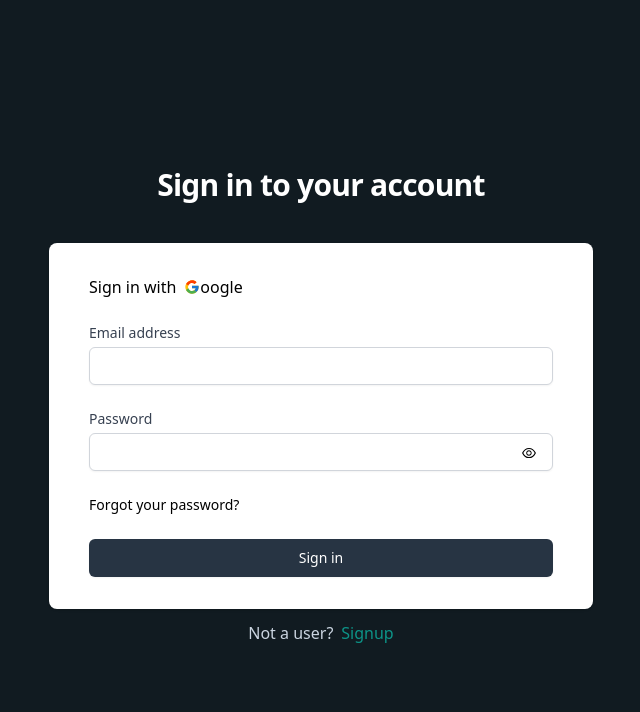
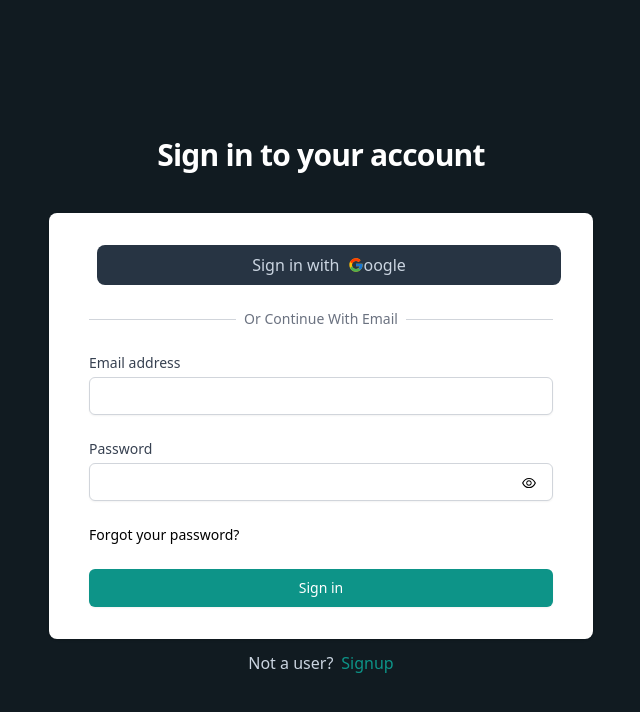
Before and after one commit to MavDavis/whatsappCloning-react, a React (Create React App) app: page /login in a window 1280 px wide. Shown: the top 712 px of the page, without its empty margins (319-959 px from the left). Built offline with nearby package versions, Linux system fonts and the light colour scheme; no server answers.

Commit message:
google signup & uploading users credentials

```diff
--- a/src/Components/Main.jsx
+++ b/src/Components/Main.jsx
@@ -2,11 +2,15 @@ import React, { useState } from "react";
 import MainNav from "./MainNav";
 import image from "../assets/bgImage";
 import { useStateContext } from "../Contexts/ContextProvider";
+import { Navigate } from "react-router-dom";
 
 import MessageFooter from "./MessageFooter";
 import ChatScroll from "./ChatScroll";
 const Main = () => {
-  const { openedChat, currentOpenedChat,  } = useStateContext();
+  const { openedChat, currentOpenedChat, loggedIn } = useStateContext();
+  if (!loggedIn) {
+      return <Navigate replace to="/login" />;
+    } else {
   return (
     <div className="relative w-full h-full">
       {!openedChat ? (
@@ -44,7 +48,7 @@ const Main = () => {
         </div>
       )}
     </div>
-  );
+  );}
 };
 
 export default Main;
--- a/src/Components/SidebarNav.jsx
+++ b/src/Components/SidebarNav.jsx
@@ -3,7 +3,9 @@ import Navbar from "./Navbar";
 import { FaUsers, FaEllipsisV } from "react-icons/fa";
 import { BsFillChatLeftTextFill } from "react-icons/bs";
 import { DonutLargeIcon } from "../IconsExport";
+import { useStateContext } from "../Contexts/ContextProvider";
 const SidebarNav = () => {
+  const {logout} = useStateContext()
   return (
     <div>
       <Navbar
@@ -23,7 +25,7 @@ const SidebarNav = () => {
               <FaUsers className="text-2xl" />
               <DonutLargeIcon className="mx-5" />
               <BsFillChatLeftTextFill className="mr-5" />
-              <FaEllipsisV />
+              <FaEllipsisV onClick={logout}/>
             </div>
           </div>
         }
--- a/src/Contexts/ContextProvider.js
+++ b/src/Contexts/ContextProvider.js
@@ -1,4 +1,5 @@
-import React, { useState, createContext, useContext } from "react";
+import React, { useState, createContext, useContext, useEffect } from "react";
+
 import { exportedChat } from "../assets/dummyData";
 import { firebaseAuth } from "../firebase/index";
 import {
@@ -11,7 +12,7 @@ import { ref, uploadBytes, getDownloadURL } from "firebase/storage";
 import { storage } from "../firebase";
 
 import { db } from "../firebase";
-import { signOut } from "firebase/auth";
+import { signOut, onAuthStateChanged } from "firebase/auth";
 import { createUserWithEmailAndPassword } from "firebase/auth";
 import {
   collection,
@@ -42,6 +43,16 @@ export const ContextProvider = ({ children }) => {
   const [showChat, setShowChat] = useState(true);
   const [showChatList, setShowChatList] = useState(true);
   const [chatList, setChatList] = useState(exportedChat);
+  useEffect(() => {
+    onAuthStateChanged(firebaseAuth, (user) => {
+      if (user) {
+        setLoggedIn(true);
+      } else {
+        console.log("please log in");
+      }
+    });
+  }, []);
+
   const openChat = (id) => {
     const chat = chatList.find((chat) => chat.userId === id);
     setCurrentOpenedChat(chat);
@@ -52,27 +63,35 @@ export const ContextProvider = ({ children }) => {
     setCurrentOpenedChat((prev) => {
       return { ...prev, message: [...prev.message, newMessage] };
     });
-    const newList = chatList.map((chat) => chat.userId === currentOpenedChat.userId ? currentOpenedChat : chat);
-    setChatList(newList)
-
+    const newList = chatList.map((chat) =>
+      chat.userId === currentOpenedChat.userId ? currentOpenedChat : chat
+    );
+    setChatList(newList);
   };
 
-  function addingUser({res}) {
-    const {displayName, email, firstName, localId, photoUrl} = res.user
-    setDoc(doc(db, "User", localId), {
+ async function addingUser(res) {
+    const { displayName, email, uid, photoURL } = res.user;
+    const docRef = doc(db, "User", uid);
+    const docSnap =await getDoc(docRef);
+    if (docSnap.exists()) {
+      console.log("Document data:", docSnap.data());
+    } else {
+      // doc.data() will be undefined in this case
+      setDoc(doc(db, "User", uid), {
         Fullname: displayName,
-      Username: firstName,
+        Username: res._tokenResponse.firstName,
         age: "",
         DOB: "",
-      Email:email,
+        Email: email,
         password: "",
-      id:localId,
+        id: uid,
         chats: [],
-      profileImage: photoUrl,
+        profileImage: photoURL,
         whatsappStatus: "",
       });
     }
-function googleSignIn(){
+  }
+  function googleSignIn() {
     let res = "";
     signInWithPopup(firebaseAuth, provider)
       .then((result) => {
@@ -81,12 +100,14 @@ function googleSignIn(){
         res = result;
       })
       .then(() => {
-addingUser()
-    })
+        addingUser(res);
+        setLoggedIn(true);
+      });
   }
   function logout() {
     signOut(firebaseAuth).then(() => {
-      console.log('loggedout');
+      console.log("loggedout");
+      setLoggedIn(false)
     });
   }
   return (
--- a/src/Pages/Login.jsx
+++ b/src/Pages/Login.jsx
@@ -1,16 +1,20 @@
 import React, { useState } from "react";
 import { AiOutlineEye } from "react-icons/ai";
 import { FaRegEyeSlash } from "react-icons/fa";
-import { Link } from "react-router-dom";
+import { Link, Navigate } from "react-router-dom";
 import { FcGoogle } from "react-icons/fc";
-
+import { useStateContext } from "../Contexts/ContextProvider";
 const Login = () => {
   const [passwordType, setPasswordType] = useState("password");
+  const { loggedIn, googleSignIn , logout} = useStateContext();
   const togglePasswordType = () => {
     passwordType === "password"
       ? setPasswordType("text")
       : setPasswordType("password");
   };
+  if (loggedIn) {
+    return <Navigate replace to="/" />;
+  } else {
     return (
       <div className="flex min-h-screen w-full  relative dark:bg-darkest-bg bg-white justify-center">
         <div className="flex min-h-full flex-col justify-center items-center py-12 sm:px-6 lg:px-8 relative w-full">
@@ -23,9 +27,31 @@ const Login = () => {
 
           <div className="mt-8 w-full sm:w-1/2 px-8">
             <div className="bg-white py-8 px-4 shadow sm:rounded-lg sm:px-10">
+              <div className="w-full">
+                {/* <button onClick={logout}>logout</button> */}
+                <button
+                  onClick={googleSignIn}
+                  className="flex justify-center items-center ml-2 hover:transition-all hover:bg-dark-bg bg-darker-bg w-full rounded-lg px-3 py-2 text-slate-300 text-center"
+                >
+                  Sign in with
+                  <span className="flex items-center ml-2">
+                    <FcGoogle />
+                    oogle
+                  </span>
+                </button>
+              </div>
               <form className="space-y-6">
-            <div>
-              <button className="flex items-center">Sign in with <span  className="flex items-center ml-2"><FcGoogle/>oogle</span></button>
+                <div className="mt-6">
+                  <div className="relative">
+                    <div className="absolute inset-0 flex items-center">
+                      <div className="w-full border-t border-gray-300" />
+                    </div>
+                    <div className="relative flex justify-center text-sm">
+                      <span className="bg-white px-2 text-gray-500 flex items-center capitalize">
+                        Or continue with email
+                      </span>
+                    </div>
+                  </div>
                 </div>
                 <div>
                   <label
@@ -83,19 +109,27 @@ const Login = () => {
                 <div>
                   <button
                     type="submit"
-                  className="flex w-full justify-center rounded-md border border-transparent bg-darker-bg py-2 px-4 text-sm font-medium text-white shadow-sm hover:bg-darker-bg focus:outline-none focus:ring-2 focus:ring-darker-bg focus:ring-offset-2"
+                    className="flex w-full justify-center rounded-md border border-transparent bg-teal-600 py-2 px-4 text-sm font-medium text-white shadow-sm hover:bg-teal-500 focus:outline-none focus:ring-2 focus:ring-darker-bg focus:ring-offset-2"
                   >
                     Sign in
                   </button>
                 </div>
               </form>
-
             </div>
           </div>
-           <p  className="flex items-center mt-3 text-slate-300">Not a user? <Link className="ml-2 text-teal-600 hover:tracking-wide" to='/signup'>Signup</Link></p>
+          <p className="flex items-center mt-3 text-slate-300">
+            Not a user?{" "}
+            <Link
+              className="ml-2 text-teal-600 hover:tracking-wide"
+              to="/signup"
+            >
+              Signup
+            </Link>
+          </p>
         </div>
       </div>
     );
+  }
 };
 
 export default Login;
--- a/src/Pages/Signup.jsx
+++ b/src/Pages/Signup.jsx
@@ -5,6 +5,8 @@ import { FaRegEyeSlash } from "react-icons/fa";
 import { month, date, year } from "../assets/dummyData";
 import { Link } from "react-router-dom";
 import { useStateContext } from "../Contexts/ContextProvider";
+import { Navigate } from "react-router-dom";
+
 const Signup = () => {
   const [passwordType, setPasswordType] = useState("password");
   const togglePasswordType = () => {
@@ -12,7 +14,11 @@ const Signup = () => {
       ? setPasswordType("text")
       : setPasswordType("password");
   };
-const {googleSignIn, logout} = useStateContext()
+  const { googleSignIn, logout } = useStateContext();
+  const {loggedIn} = useStateContext()
+  if (loggedIn) {
+      return <Navigate replace to="/" />;
+    } else {
   return (
     <div className="flex min-h-screen w-full  relative dark:bg-darkest-bg bg-white justify-center ">
       <div className="flex min-h-full flex-col justify-center items-center py-5 sm:px-6 lg:px-8 relative w-full">
@@ -84,13 +90,17 @@ const {googleSignIn, logout} = useStateContext()
                     name="Date"
                     className="w-1/4 border rounded block e appearance-none  border-gray-300 px-3 py-2 placeholder-gray-400 shadow-sm focus:border-darker-bg focus:outline-none focus:ring-darker-bg sm:text-sm"
                   >
-                    {date.map(item =>(<option value={item}>{item}</option>))}
+                    {date.map((item) => (
+                      <option value={item}>{item}</option>
+                    ))}
                   </select>
                   <select
                     name="Year"
                     className="w-1/4 border rounded block e appearance-none  border-gray-300 px-3 py-2 placeholder-gray-400 shadow-sm focus:border-darker-bg focus:outline-none focus:ring-darker-bg sm:text-sm"
                   >
-                    {year().map(item =>(<option value={item}>{item}</option>))}
+                    {year().map((item) => (
+                      <option value={item}>{item}</option>
+                    ))}
                   </select>
                 </div>
               </div>
@@ -124,7 +134,7 @@ const {googleSignIn, logout} = useStateContext()
               <div>
                 <button
                   type="submit"
-                  className="flex w-full justify-center rounded-md border border-transparent bg-darker-bg py-2 px-4 text-sm font-medium text-white shadow-sm hover:bg-darker-bg focus:outline-none focus:ring-2 focus:ring-darker-bg focus:ring-offset-2"
+                  className="flex w-full justify-center rounded-md border border-transparent bg-teal-600 py-2 px-4 text-sm font-medium text-white shadow-sm hover:bg-teal-500 focus:outline-none focus:ring-2 focus:ring-darker-bg focus:ring-offset-2"
                 >
                   Sign in
                 </button>
@@ -138,8 +148,11 @@ const {googleSignIn, logout} = useStateContext()
                 </div>
                 <div className="relative flex justify-center text-sm">
                   <span className="bg-white px-2 text-gray-500 flex items-center">
-                    Or continue with{" "}
-                    <button className="flex items-center ml-2 hover:translate-x-1 hover:transition-all" onClick={googleSignIn}>
+                    Or continue with
+                    <button
+                      className="flex items-center ml-2 hover:translate-x-1 hover:transition-all"
+                      onClick={googleSignIn}
+                    >
                       <FcGoogle />
                       <span className="text-sm">Google</span>
                     </button>
@@ -147,13 +160,17 @@ const {googleSignIn, logout} = useStateContext()
                 </div>
               </div>
             </div>
-
           </div>
         </div>
-            <p  className="flex items-center text-slate-200 mt-3">Signed up already? <Link className="text-teal-600 hover:tracking-wide ml-2" to='/login'>Login</Link></p>
+        <p className="flex items-center text-slate-200 mt-3">
+          Signed up already?{" "}
+          <Link className="text-teal-600 hover:tracking-wide ml-2" to="/login">
+            Login
+          </Link>
+        </p>
       </div>
     </div>
-  );
+  );}
 };
 
 export default Signup;
```
Lines whose indentation alone changed are shown as unchanged.
